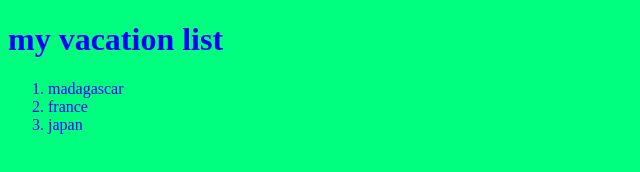
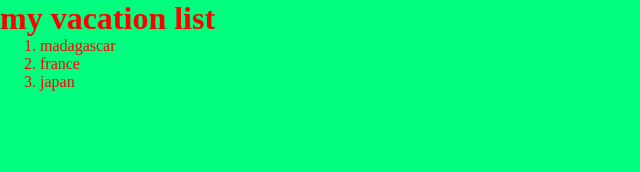
Before and after one commit to broad65/turbine-sol, a plain HTML site: page index.html in a window 1280 px wide. Shown: the whole page, without its empty margins (0-640 px from the left). Drawn offline with Linux system fonts and the light colour scheme.

Commit message:
feat:margin

```diff
--- a/style.css
+++ b/style.css
@@ -1,5 +1,7 @@
 *{
     background-color: springgreen;
-    color: blue;
+    color: red;
+    margin: 0px;
+
 
 }
```
